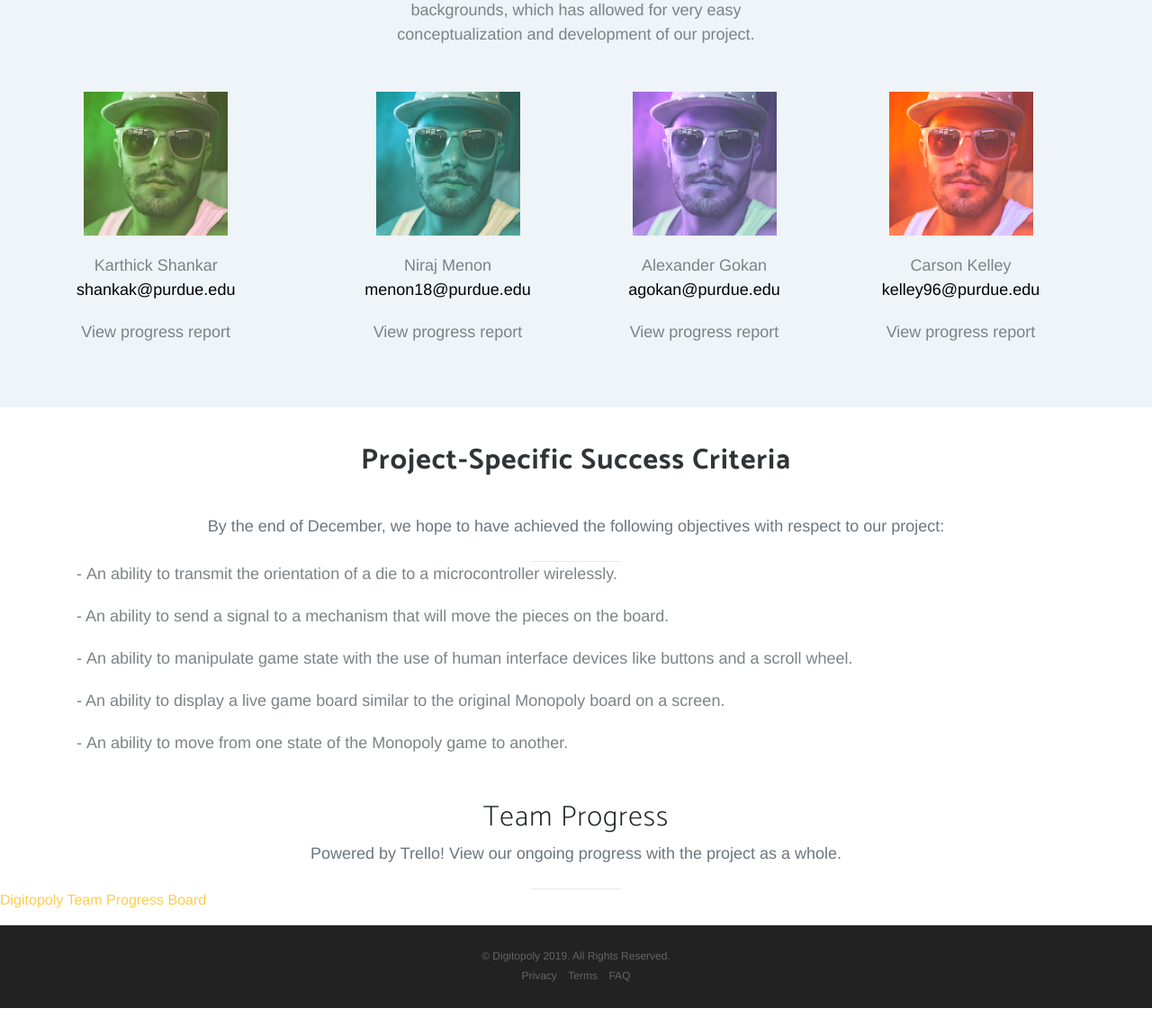
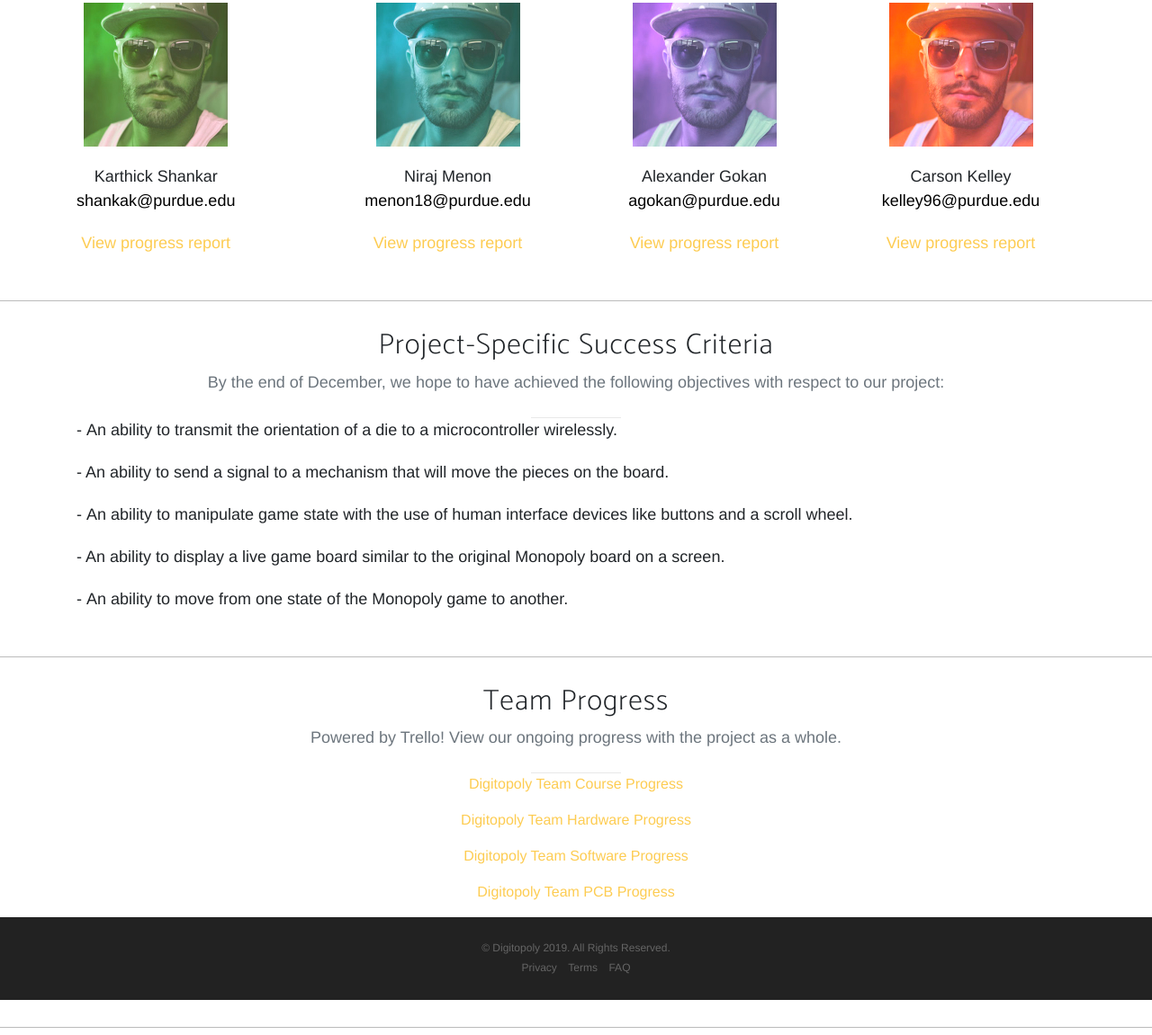
Before and after one commit to ece-digitopoly/477_website, a plain HTML site: page index.html in a window 1280 px wide. Shown: the part 947-2098 px from the top of the page at 90% size. Drawn offline with nearby package versions, Linux system fonts and the light colour scheme; a script that the page names is missing; a web font is replaced by a local one.

Commit message:
[WESBITE] Constant updates

```diff
--- a/index.html
+++ b/index.html
@@ -25,7 +25,7 @@
                     <li class="nav-item" role="presentation"><a class="nav-link js-scroll-trigger" href="#team" style="font-size: 14px;margin-right: 8px;">TEAM</a></li>
                     <li class="nav-item" role="presentation"></li>
                     <li class="nav-item" role="presentation"><a class="nav-link js-scroll-trigger" href="#pssc" style="font-size: 14px;margin-right: 8px;">PSSC's</a></li>
-                    <li class="nav-item" role="presentation"><a class="nav-link js-scroll-trigger" href="#contact" style="font-size: 14px;margin-right: 8px;">PROGRESS</a></li>
+                    <li class="nav-item" role="presentation"><a class="nav-link js-scroll-trigger" href="#team_progress" style="font-size: 14px;margin-right: 8px;">PROGRESS</a></li>
                     <li class="nav-item" role="presentation"><a class="nav-link js-scroll-trigger" href="#contact" style="font-size: 14px;">Contact</a></li>
                 </ul>
             </div>
@@ -45,7 +45,7 @@
             </div>
         </header>
     </div>
-    <div id="team" class="team-boxed">
+    <div id="team" style="padding-top: 30px; padding-bottom: 30px; border-bottom: 1px solid #bbb">
         <div class="container">
             <div class="intro">
                 <h2 class="text-center">The Team</h2>
@@ -79,7 +79,7 @@
             </div>
         </div>
     </div>
-    <div id="pssc" class="article-list" style="padding-bottom: 30px;">
+    <div id="pssc" style="padding-top: 30px; padding-bottom: 30px; border-bottom: 1px solid #bbb">
         <div class="section-heading text-center">
             <h2>Project-Specific Success Criteria<br></h2>
             <p class="text-muted">By the end of December, we hope to have achieved the following objectives with respect to our project:</p>
@@ -113,15 +113,23 @@
             </div>
         </div>
     </div>
-    <div id="team_progress" style="padding-bottom: 30px;">
+    <div id="team_progress" style="padding-top: 30px; padding-bottom: 30px; border-bottom: 1px solid #bbb; text-align: center">
         <div class="section-heading text-center">
             <h2>Team Progress<br></h2>
             <p class="text-muted">Powered by Trello! View our ongoing progress with the project as a whole.</p>
             <hr>
         </div>
-        <script src="https://p.trellocdn.com/embed.min.js"></script>
-        <blockquote class="trello-board">
-            <a href="https://trello.com/digitopoly">Digitopoly Team Progress Board</a>
+        <blockquote class="trello-board-compact">
+            <a href="https://trello.com/b/CsJ1zKS4/course">Digitopoly Team Course Progress<br></a>
+        </blockquote>
+        <blockquote class="trello-board-compact">
+            <a href="https://trello.com/b/0iKwMtSp/hardware">Digitopoly Team Hardware Progress<br></a>
+        </blockquote>
+        <blockquote class="trello-board-compact">
+            <a href="https://trello.com/b/XlI1fUqY/software">Digitopoly Team Software Progress<br></a>
+        </blockquote>
+        <blockquote class="trello-board-compact">
+            <a href="https://trello.com/b/PqWYXtk3/pcb">Digitopoly Team PCB Progress</a>
         </blockquote>
     <footer>
         <div class="container">
@@ -133,6 +141,7 @@
             </ul>
         </div>
     </footer>
+    <script src="https://p.trellocdn.com/embed.min.js"></script>
     <script src="assets/js/jquery.min.js"></script>
     <script src="assets/bootstrap/js/bootstrap.min.js"></script>
     <script src="https://cdnjs.cloudflare.com/ajax/libs/jquery-easing/1.4.1/jquery.easing.min.js"></script>
```
